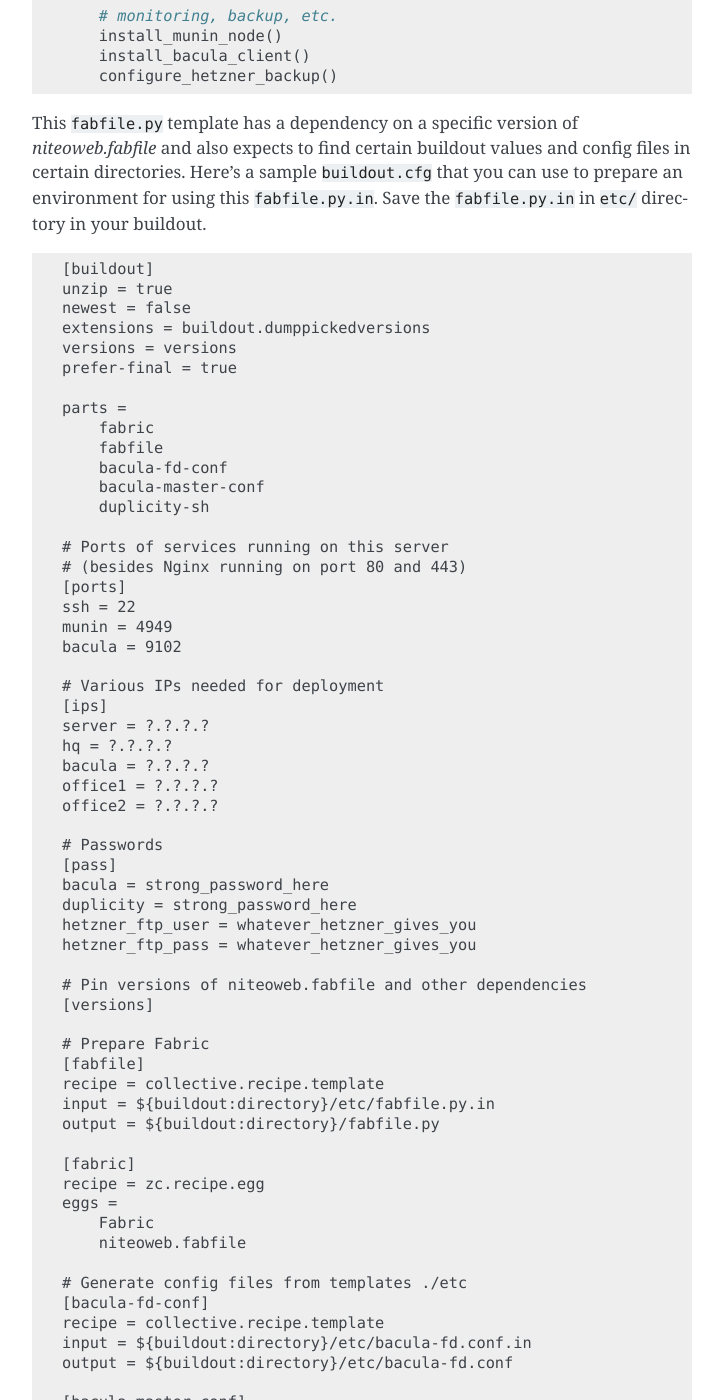
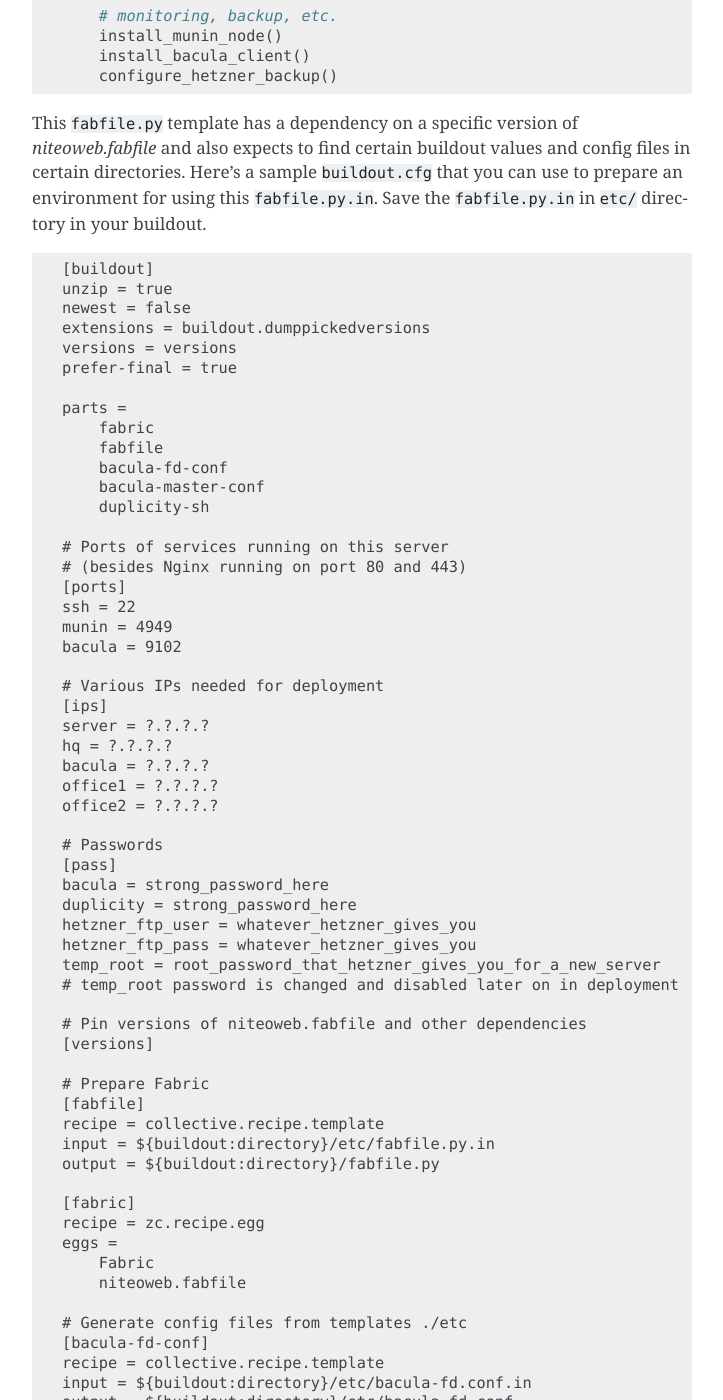
Before and after one commit to teamniteo/niteoweb.fabfile, a Sphinx documentation site: the page built from docs/projects.rst, in a window 1280 px wide and 1400 px high, scrolled down 1527 px. Shown: the whole window, without its empty margins (388-1111 px from the left). Built offline with Sphinx 7.4.7, drawn with Linux system fonts in a browser that asks for light colours; some of the changed text lies outside the part shown.

Commit message:
moved temp_root_pass to pass:temp_root

```diff
--- a/docs/projects.rst
+++ b/docs/projects.rst
@@ -124,6 +124,8 @@
     duplicity = strong_password_here
     hetzner_ftp_user = whatever_hetzner_gives_you
     hetzner_ftp_pass = whatever_hetzner_gives_you
+    temp_root = root_password_that_hetzner_gives_you_for_a_new_server
+    # temp_root password is changed and disabled later on in deployment
 
     # Pin versions of niteoweb.fabfile and other dependencies
     [versions]
```
